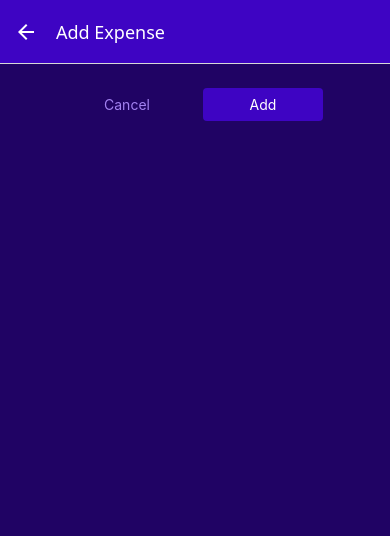
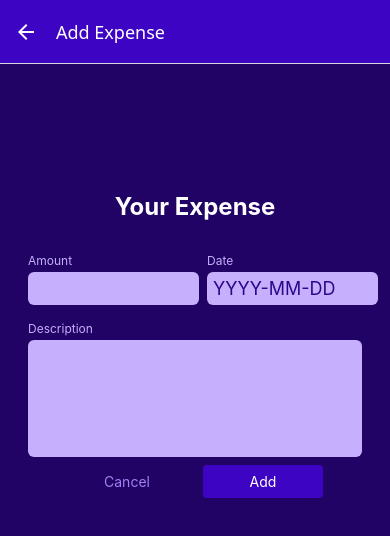
Before and after one commit to asnganje/expense-tracker-1, a React Native app: screen /ManageExpense in a window 390 px wide. Shown: the top 536 px of the page. Built offline with nearby package versions, Linux system fonts and the light colour scheme.

Commit message:
add input elements layout and styling for expense data

```diff
--- /dev/null
+++ b/components/ManageExpense/ExpenseForm.js
@@ -0,0 +1,61 @@
+import { StyleSheet, Text, View } from "react-native";
+import Input from "./Input";
+
+function ExpenseForm() {
+
+  function amountChangeHandler () {}
+
+  return(
+    <View style={styles.form}>
+      <Text style={styles.title}>Your Expense</Text>
+      <View style={styles.inputsRow}>
+        <Input
+          label="Amount"
+          style={[styles.sharedInputStyle]}
+          textInputConfig={{
+            keyboardType:"decimal-pad",
+            onChangeText: amountChangeHandler,
+          }}
+        />
+        <Input
+          label="Date"
+          style={[styles.sharedInputStyle]}
+          textInputConfig={{
+            placeholder:"YYYY-MM-DD",
+            maxLength:10,
+            onChangeText:()=>{}
+          }}
+        />
+        </View>
+      <Input label="Description"
+        textInputConfig={{
+          multiline: true,
+          numberOfLines:5,
+        }}
+      />
+    </View>
+  )
+}
+
+export default ExpenseForm;
+
+const styles = StyleSheet.create({
+  form:{
+    marginTop:80
+  },
+  title:{
+    fontSize:24,
+    fontWeight:"bold",
+    color:"white",
+    marginVertical:24,
+    textAlign:"center"
+  },
+  inputsRow:{
+    flexDirection:"row",
+    justifyContent:"space-between"
+  },
+  sharedInputStyle:{
+    flex:1,
+    minWidth:"50%"
+  }
+})
--- /dev/null
+++ b/components/ManageExpense/Input.js
@@ -0,0 +1,32 @@
+import { StyleSheet, Text, TextInput, View } from "react-native";
+import { GlobalStyles } from "../../constants/styles";
+
+function Input({label, style, textInputConfig}) {
+    return (
+      <View style={[styles.inputContainer, style]}>
+        <Text style={styles.label}>{label}</Text>
+        <TextInput style={[styles.input, textInputConfig?.multiline && {minHeight:100, textAlignVertical:"top"}]} {...textInputConfig}/>
+      </View>
+    )
+}
+
+export default Input;
+
+const styles = StyleSheet.create({
+  inputContainer:{
+    marginHorizontal:4,
+    marginVertical:8
+  },
+  label:{
+    fontSize:12,
+    color:GlobalStyles.colors.primary100,
+    marginBottom:4
+  },
+  input:{
+    backgroundColor:GlobalStyles.colors.primary100,
+    padding:6,
+    borderRadius:6,
+    fontSize:18,
+    color:GlobalStyles.colors.primary700
+  }
+})
--- a/screens/ManageExpense.js
+++ b/screens/ManageExpense.js
@@ -4,6 +4,7 @@
 import { GlobalStyles } from "../constants/styles";
 import Button from "../components/UI/Button";
 import { ExpensesContext } from "../store/expenses-context";
+import ExpenseForm from "../components/ManageExpense/ExpenseForm";
 
 function ManageExpense({ route, navigation }) {
   const editedExpenseId = route.params?.expenseId
@@ -43,6 +44,7 @@
 
   return(
     <View style={styles.container}>
+      <ExpenseForm />
       <View style={styles.buttons}>
         <Button style={styles.button} mode="flat" onPress={cancelHandler} >Cancel</Button>
         <Button style={styles.button} onPress={confirmHandler} >{isEditing? "Update" : "Add"}</Button>
```
